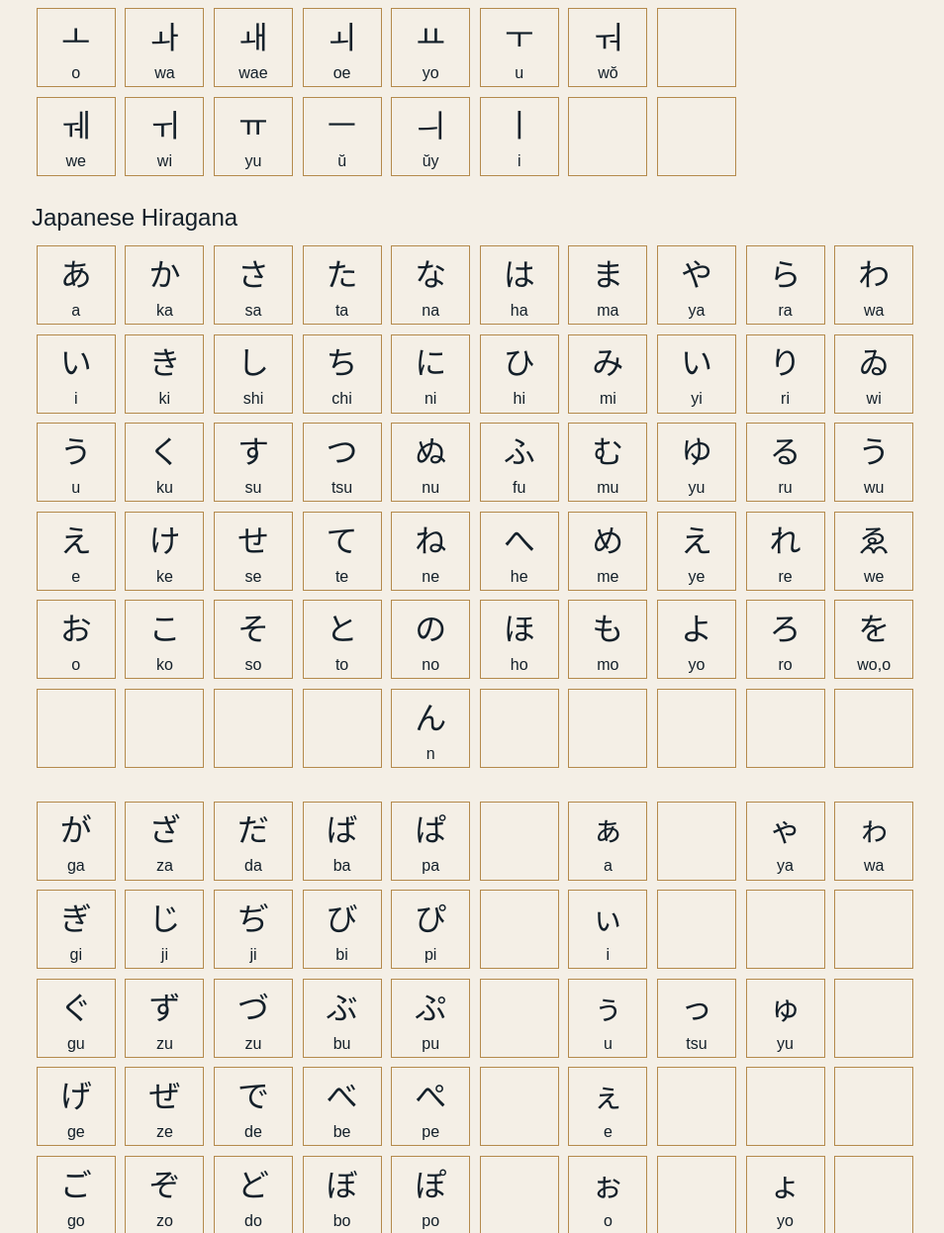
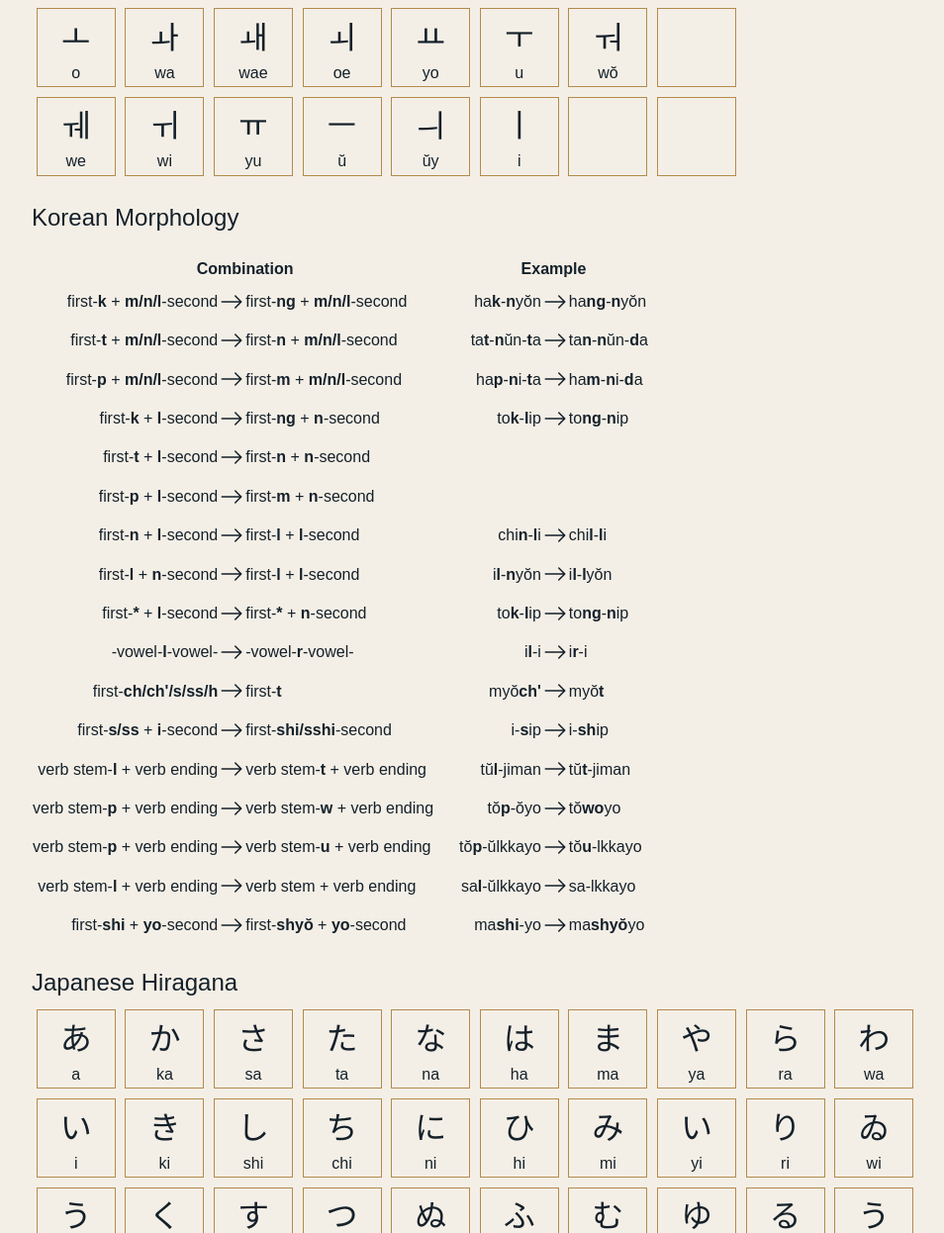
Before and after one commit to maxvann/HanBase, an ASP.NET Core app: page /Home/Charts in a window 1280 px wide. Shown: the part 497-1743 px from the top of the page at 99% size, without its empty margins (50-1004 px from the left). Run offline with ASP.NET Core 8, Linux system fonts and the light colour scheme; style sheets or scripts are compiled from the project's sources; some libraries are stand-ins or nearby versions.

Commit message:
Added Morphology section

```diff
--- a/Views/Home/Charts.cshtml
+++ b/Views/Home/Charts.cshtml
@@ -10,7 +10,7 @@
 
     <div><em>Click a cell to hear how the Hangul is pronounced</em></div>
 
-    <div class="glyphs-body korean">
+    <div class="glyphs-body korean mb-4">
         @{
             var glyphNumber = 0;
             var hangulSounds = Charts.GetHangulSound();
@@ -25,6 +25,10 @@
             </div>
         }
     </div>
+
+    <h4>Korean Morphology</h4>
+
+    <partial name="Partials/_KoreanMorphologyPartial" />
 
     <h4 class="mt-4">Japanese Hiragana</h4>
 
--- /dev/null
+++ b/Views/Home/Partials/_KoreanMorphologyPartial.cshtml
@@ -0,0 +1,165 @@
+<div class="mt-4">
+    <table>
+        <thead>
+            <tr>
+                <th class="grammar-table-morph center" colspan="4">Combination</th>
+                <th class="grammar-table-morph center" colspan="3">Example</th>
+            </tr>
+        </thead>
+        <tbody>
+            <tr>
+                <td class="grammar-table-morph right">first-<strong>k</strong> + <strong>m/n/l</strong>-second</td>
+                <td><span class="icon arrow-right"></span></td>
+                <td class="grammar-table-morph left">first-<strong>ng</strong> + <strong>m/n/l</strong>-second</td>
+                <td class="grammar-table-morph spacer"></td>
+                <td class="grammar-table-morph right">ha<strong>k</strong>-<strong>n</strong>yŏn</td>
+                <td><span class="icon arrow-right"></span></td>
+                <td class="grammar-table-morph left">ha<strong>ng</strong>-<strong>n</strong>yŏn</td>
+            </tr>
+            <tr>
+                <td class="grammar-table-morph right">first-<strong>t</strong> + <strong>m/n/l</strong>-second</td>
+                <td><span class="icon arrow-right"></span></td>
+                <td class="grammar-table-morph left">first-<strong>n</strong> + <strong>m/n/l</strong>-second</td>
+                <td class="grammar-table-morph spacer"></td>
+                <td class="grammar-table-morph right">ta<strong>t</strong>-<strong>n</strong>ŭn-<strong>t</strong>a</td>
+                <td><span class="icon arrow-right"></span></td>
+                <td class="grammar-table-morph left">ta<strong>n</strong>-<strong>n</strong>ŭn-<strong>d</strong>a</td>
+            </tr>
+            <tr>
+                <td class="grammar-table-morph right">first-<strong>p</strong> + <strong>m/n/l</strong>-second</td>
+                <td><span class="icon arrow-right"></span></td>
+                <td class="grammar-table-morph left">first-<strong>m</strong> + <strong>m/n/l</strong>-second</td>
+                <td class="grammar-table-morph spacer"></td>
+                <td class="grammar-table-morph right">ha<strong>p</strong>-<strong>n</strong>i-<strong>t</strong>a</td>
+                <td><span class="icon arrow-right"></span></td>
+                <td class="grammar-table-morph left">ha<strong>m</strong>-<strong>n</strong>i-<strong>d</strong>a</td>
+            </tr>
+            <tr>
+                <td class="grammar-table-morph right">first-<strong>k</strong> + <strong>l</strong>-second</td>
+                <td><span class="icon arrow-right"></span></td>
+                <td class="grammar-table-morph left">first-<strong>ng</strong> + <strong>n</strong>-second</td>
+                <td class="grammar-table-morph spacer"></td>
+                <td class="grammar-table-morph right">to<strong>k</strong>-<strong>l</strong>ip</td>
+                <td><span class="icon arrow-right"></span></td>
+                <td class="grammar-table-morph left">to<strong>ng</strong>-<strong>n</strong>ip</td>
+            </tr>
+            <tr>
+                <td class="grammar-table-morph right">first-<strong>t</strong> + <strong>l</strong>-second</td>
+                <td><span class="icon arrow-right"></span></td>
+                <td class="grammar-table-morph left">first-<strong>n</strong> + <strong>n</strong>-second</td>
+                <td class="grammar-table-morph spacer"></td>
+                <td class="grammar-table-morph right"></td>
+                <td></td>
+                <td class="grammar-table-morph left"></td>
+            </tr>
+            <tr>
+                <td class="grammar-table-morph right">first-<strong>p</strong> + <strong>l</strong>-second</td>
+                <td><span class="icon arrow-right"></span></td>
+                <td class="grammar-table-morph left">first-<strong>m</strong> + <strong>n</strong>-second</td>
+                <td class="grammar-table-morph spacer"></td>
+                <td class="grammar-table-morph right"></td>
+                <td></td>
+                <td class="grammar-table-morph left"></td>
+            </tr>
+            <tr>
+                <td class="grammar-table-morph right">first-<strong>n</strong> + <strong>l</strong>-second</td>
+                <td><span class="icon arrow-right"></span></td>
+                <td class="grammar-table-morph left">first-<strong>l</strong> + <strong>l</strong>-second</td>
+                <td class="grammar-table-morph spacer"></td>
+                <td class="grammar-table-morph right">chi<strong>n</strong>-<strong>l</strong>i</td>
+                <td><span class="icon arrow-right"></span></td>
+                <td class="grammar-table-morph left">chi<strong>l</strong>-<strong>l</strong>i</td>
+            </tr>
+            <tr>
+                <td class="grammar-table-morph right">first-<strong>l</strong> + <strong>n</strong>-second</td>
+                <td><span class="icon arrow-right"></span></td>
+                <td class="grammar-table-morph left">first-<strong>l</strong> + <strong>l</strong>-second</td>
+                <td class="grammar-table-morph spacer"></td>
+                <td class="grammar-table-morph right">i<strong>l</strong>-<strong>n</strong>yŏn</td>
+                <td><span class="icon arrow-right"></span></td>
+                <td class="grammar-table-morph left">i<strong>l</strong>-<strong>l</strong>yŏn</td>
+            </tr>
+            <tr>
+                <td class="grammar-table-morph right">first-<strong>*</strong> + <strong>l</strong>-second</td>
+                <td><span class="icon arrow-right"></span></td>
+                <td class="grammar-table-morph left">first-<strong>*</strong> + <strong>n</strong>-second</td>
+                <td class="grammar-table-morph spacer"></td>
+                <td class="grammar-table-morph right">to<strong>k</strong>-<strong>l</strong>ip</td>
+                <td><span class="icon arrow-right"></span></td>
+                <td class="grammar-table-morph left">to<strong>ng</strong>-<strong>n</strong>ip</td>
+            </tr>
+            <tr>
+                <td class="grammar-table-morph right">-vowel-<strong>l</strong>-vowel-</td>
+                <td><span class="icon arrow-right"></span></td>
+                <td class="grammar-table-morph left">-vowel-<strong>r</strong>-vowel-</td>
+                <td class="grammar-table-morph spacer"></td>
+                <td class="grammar-table-morph right">i<strong>l</strong>-i</td>
+                <td><span class="icon arrow-right"></span></td>
+                <td class="grammar-table-morph left">i<strong>r</strong>-i</td>
+            </tr>
+            <tr>
+                <td class="grammar-table-morph right">first-<strong>ch/ch'/s/ss/h</strong></td>
+                <td><span class="icon arrow-right"></span></td>
+                <td class="grammar-table-morph left">first-<strong>t</strong></td>
+                <td class="grammar-table-morph spacer"></td>
+                <td class="grammar-table-morph right">myŏ<strong>ch'</strong></td>
+                <td><span class="icon arrow-right"></span></td>
+                <td class="grammar-table-morph left">myŏ<strong>t</strong></td>
+            </tr>
+            <tr>
+                <td class="grammar-table-morph right">first-<strong>s/ss</strong> + <strong>i</strong>-second</td>
+                <td><span class="icon arrow-right"></span></td>
+                <td class="grammar-table-morph left">first-<strong>shi/sshi</strong>-second</td>
+                <td class="grammar-table-morph spacer"></td>
+                <td class="grammar-table-morph right">i-<strong>s</strong>ip</td>
+                <td><span class="icon arrow-right"></span></td>
+                <td class="grammar-table-morph left">i-<strong>sh</strong>ip</td>
+            </tr>
+            <tr>
+                <td class="grammar-table-morph right">verb stem-<strong>l</strong> + verb ending</td>
+                <td><span class="icon arrow-right"></span></td>
+                <td class="grammar-table-morph left">verb stem-<strong>t</strong> + verb ending</td>
+                <td class="grammar-table-morph spacer"></td>
+                <td class="grammar-table-morph right">tŭ<strong>l</strong>-jiman</td>
+                <td><span class="icon arrow-right"></span></td>
+                <td class="grammar-table-morph left">tŭ<strong>t</strong>-jiman</td>
+            </tr>
+            <tr>
+                <td class="grammar-table-morph right">verb stem-<strong>p</strong> + verb ending</td>
+                <td><span class="icon arrow-right"></span></td>
+                <td class="grammar-table-morph left">verb stem-<strong>w</strong> + verb ending</td>
+                <td class="grammar-table-morph spacer"></td>
+                <td class="grammar-table-morph right">tŏ<strong>p</strong>-ŏyo</td>
+                <td><span class="icon arrow-right"></span></td>
+                <td class="grammar-table-morph left">tŏ<strong>wo</strong>yo</td>
+            </tr>
+            <tr>
+                <td class="grammar-table-morph right">verb stem-<strong>p</strong> + verb ending</td>
+                <td><span class="icon arrow-right"></span></td>
+                <td class="grammar-table-morph left">verb stem-<strong>u</strong> + verb ending</td>
+                <td class="grammar-table-morph spacer"></td>
+                <td class="grammar-table-morph right">tŏ<strong>p</strong>-ŭlkkayo</td>
+                <td><span class="icon arrow-right"></span></td>
+                <td class="grammar-table-morph left">tŏ<strong>u</strong>-lkkayo</td>
+            </tr>
+            <tr>
+                <td class="grammar-table-morph right">verb stem-<strong>l</strong> + verb ending</td>
+                <td><span class="icon arrow-right"></span></td>
+                <td class="grammar-table-morph left">verb stem + verb ending</td>
+                <td class="grammar-table-morph spacer"></td>
+                <td class="grammar-table-morph right">sa<strong>l</strong>-ŭlkkayo</td>
+                <td><span class="icon arrow-right"></span></td>
+                <td class="grammar-table-morph left">sa-lkkayo</td>
+            </tr>
+            <tr>
+                <td class="grammar-table-morph right">first-<strong>shi</strong> + <strong>yo</strong>-second</td>
+                <td><span class="icon arrow-right"></span></td>
+                <td class="grammar-table-morph left">first-<strong>shyŏ</strong> + <strong>yo</strong>-second</td>
+                <td class="grammar-table-morph spacer"></td>
+                <td class="grammar-table-morph right">ma<strong>shi</strong>-yo</td>
+                <td><span class="icon arrow-right"></span></td>
+                <td class="grammar-table-morph left">ma<strong>shyŏ</strong>yo</td>
+            </tr>
+        </tbody>
+    </table>
+</div>
--- a/wwwroot/css/site.css
+++ b/wwwroot/css/site.css
@@ -333,6 +333,27 @@ table {
     margin-right: 0.5rem;
 }
 
+.grammar-table-morph {
+    text-wrap: nowrap;
+    width: 0rem;
+}
+
+    .grammar-table-morph.spacer {
+        width: 1.5rem;
+    }
+
+    .grammar-table-morph.center {
+        text-align: center;
+    }
+
+    .grammar-table-morph.left {
+        text-align: start;
+    }
+
+    .grammar-table-morph.right {
+        text-align: end;
+    }
+
 .grammar-tones {
     align-content: center;
     align-items: flex-start;
@@ -384,6 +405,10 @@ table {
     height: 1.5rem;
     width: 1.5rem;
 }
+
+    .icon.arrow-right {
+        background-image: url('/img/arrow-right.svg');
+    }
 
     .icon.caret-down-fill {
         background-image: url('/img/caret-down-fill.svg');
```
Also changed, not shown: wwwroot/img/arrow-right.svg (added).
